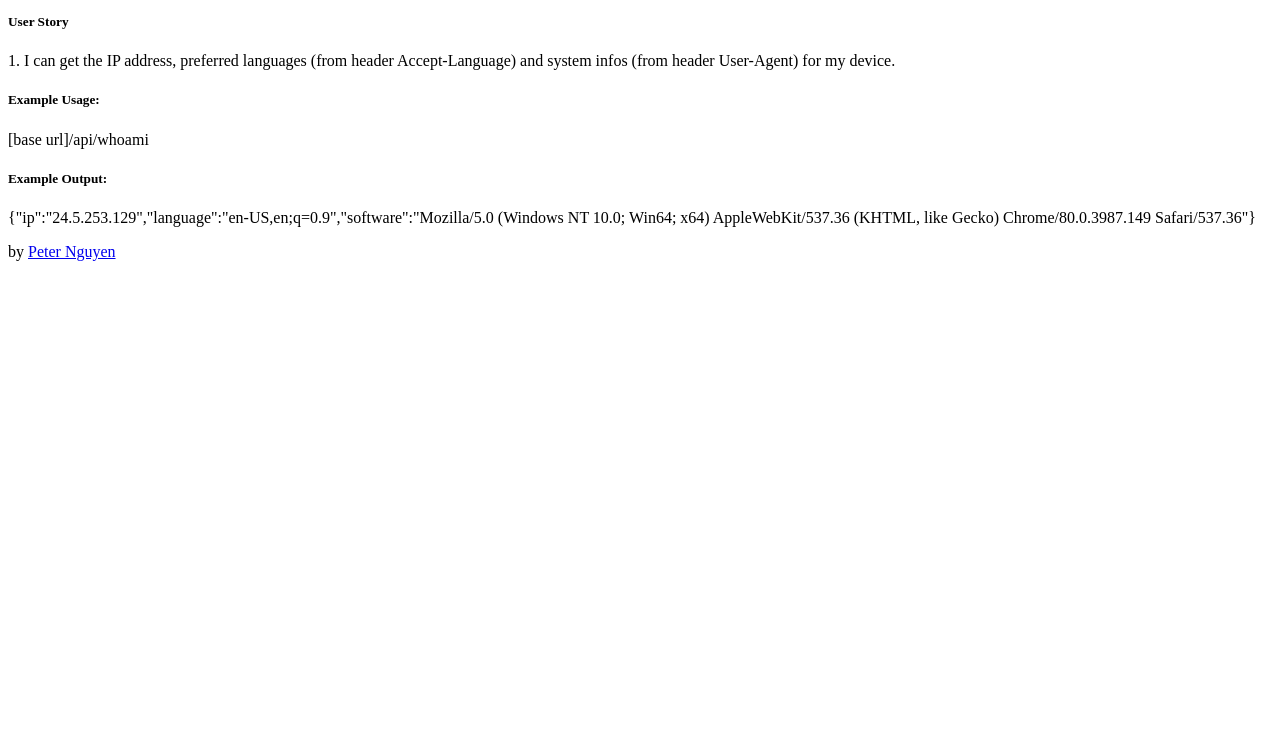
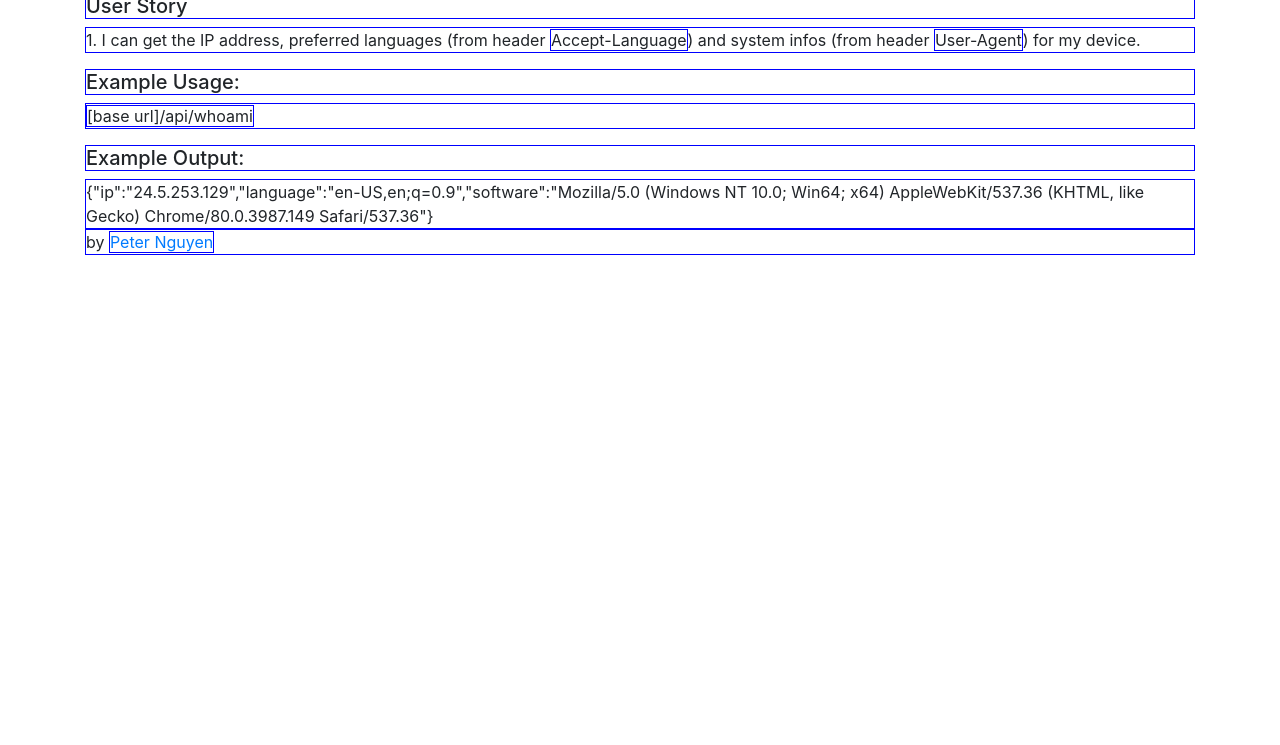
Before and after one commit to petercrackthecode/FCC_RequestHeaderParserMicroservice, a website: page static/index.html in a window 1280 px wide. Shown: the part 55-800 px from the top of the page. Drawn offline with nearby package versions, Linux system fonts and the light colour scheme.

Commit message:
trying to configure this static file.

```diff
--- a/server.js
+++ b/server.js
@@ -10,7 +10,7 @@ const https = require("https");
 let cors = require("cors");
 app.use(cors({ optionSuccessStatus: 200 })); // some legacy browsers choke on 204
 
-app.use(express.static(path.join(__dirname, "/static/style")));
+app.use(express.static(path.join(__dirname, "/static")));
 
 app.get("/", (req, res) => {
   res.sendFile(__dirname + "/static/index.html");
--- a/static/index.html
+++ b/static/index.html
@@ -2,9 +2,11 @@
 <html>
     <head>
         <title>Request Header Parser</title>
+        <link href="style/main.css" rel='stylesheet' type='text/css'>
+        <link href="https://stackpath.bootstrapcdn.com/bootstrap/4.4.1/css/bootstrap.min.css" rel="stylesheet" integrity="sha384-Vkoo8x4CGsO3+Hhxv8T/Q5PaXtkKtu6ug5TOeNV6gBiFeWPGFN9MuhOf23Q9Ifjh" crossorigin="anonymous">
     </head>
     <body>
-        <div class='container'>
+        <div class='container d-flex flex-column justify-content-center'>
             <h2>API Project: Request Header Parser Microservice</h2>
             <h5>User Story</h5>
             <p>1. I can get the IP address, preferred languages (from header <span>Accept-Language</span>) and
--- a/static/style/main.css
+++ b/static/style/main.css
@@ -0,0 +1,7 @@
+body {
+    color: green;
+}
+
+.container * {
+    border: 1px solid blue;
+}
```
